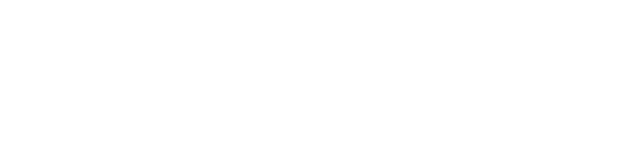
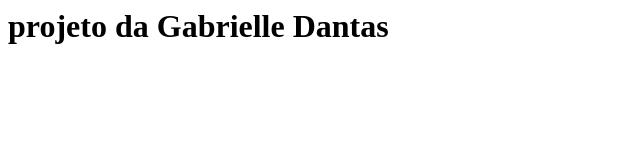
Before and after one commit to Gdantasilva/meu-site, a plain HTML site: page index.html in a window 1280 px wide. Shown: the whole page, without its empty margins (0-640 px from the left). Drawn offline with Linux system fonts and the light colour scheme.

Commit message:
titulo da pagina

```diff
--- a/index.html
+++ b/index.html
@@ -3,4 +3,6 @@
   <head>
    </head>
 <body>
+  <h1> projeto da Gabrielle Dantas </h1>
+</body>
 </html>
```
